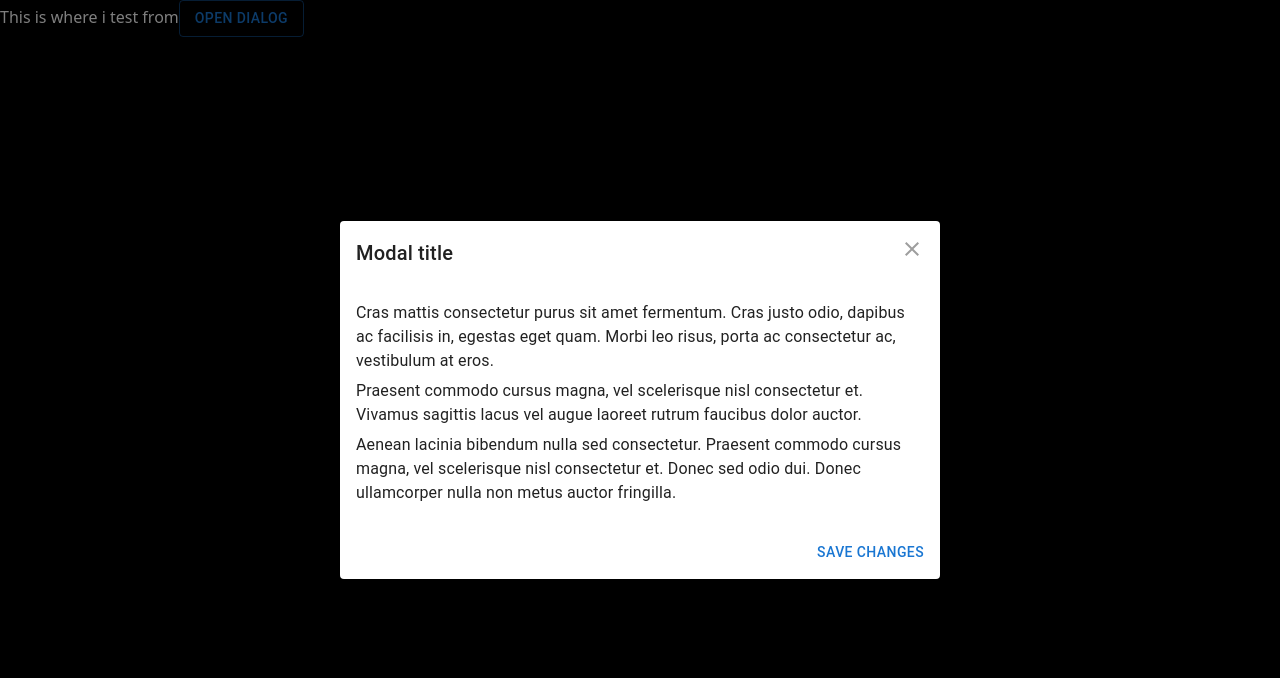
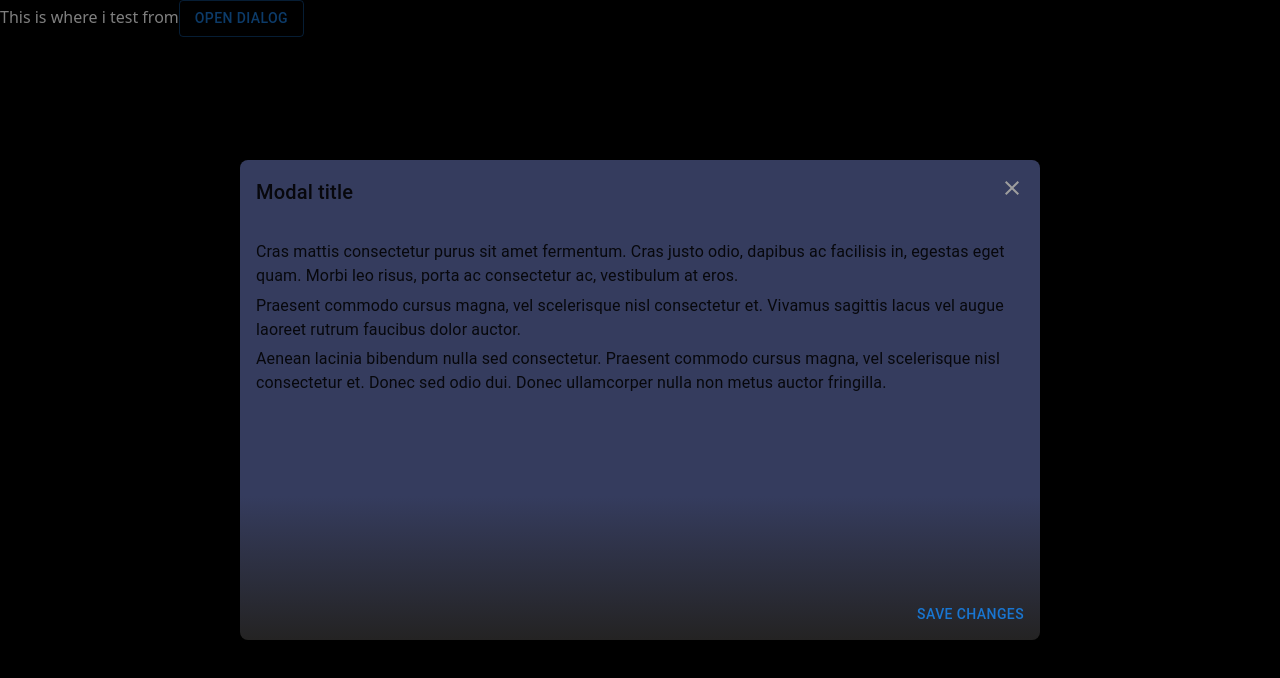
Before and after one commit to victor-nsengiyumva/spotify-webplayer-clone-UI, a React (Vite) app: page /test in a window 1280 px wide. Both pictures are taken after a click on the button "OPEN DIALOG". Shown: the top 678 px of the page. Built offline with nearby package versions, Linux system fonts and the light colour scheme.

Commit message:
done with relatively good sizing for the alert

```diff
--- a/src/features/mock_tests.jsx/alert_dialog.jsx
+++ b/src/features/mock_tests.jsx/alert_dialog.jsx
@@ -15,6 +15,16 @@ const BootstrapDialog = styled(Dialog)(({ theme }) => ({
   },
   '& .MuiDialogActions-root': {
     padding: theme.spacing(1),
+  },
+  "& .MuiDialog-container": {
+    "& .MuiPaper-root": {
+      width: "100%",
+      maxWidth: "55%",
+      minWidth:'800px',
+      height:'60%',
+      background:'linear-gradient(to bottom, #353c5e 70%, #242323 100%)',
+      borderRadius: theme.spacing(1)
+    },
   },
 
 }));
@@ -38,6 +48,8 @@ export default function CustomizedDialogs() {
         onClose={handleClose}
         aria-labelledby="customized-dialog-title"
         open={open}
+        sx={{width:'100%'}}
+
       >
         <DialogTitle sx={{ m: 0, p: 2 }} id="customized-dialog-title">
           Modal title
@@ -54,7 +66,7 @@ export default function CustomizedDialogs() {
         >
           <CloseIcon />
         </IconButton>
-        <DialogContent>
+        <DialogContent  >
           <Typography gutterBottom>
             Cras mattis consectetur purus sit amet fermentum. Cras justo odio,
             dapibus ac facilisis in, egestas eget quam. Morbi leo risus, porta ac
```
